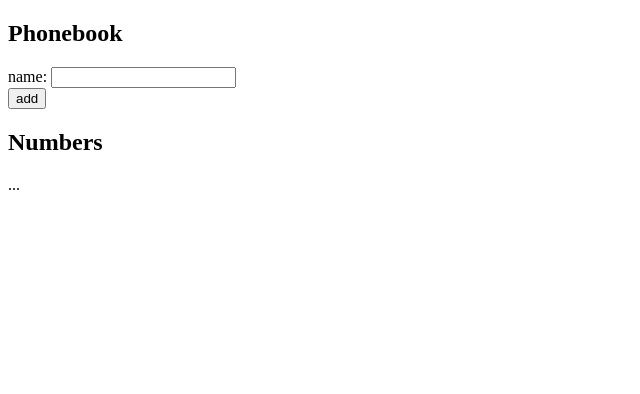
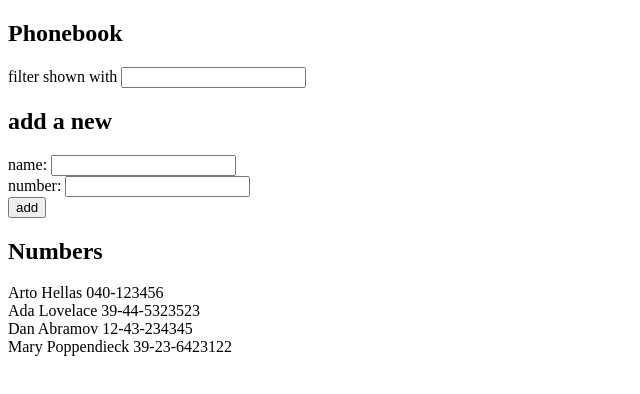
Before and after one commit to saperez17/fullstack-part-2-phonebook, a React (Create React App) app: page / in a window 1280 px wide. Shown: the top 394 px of the page, without its empty margins (0-640 px from the left). Built offline with nearby package versions, Linux system fonts and the light colour scheme; data requests are answered from the project's data file.

Commit message:
starting app for exercises 2.15

```diff
--- /dev/null
+++ b/db.json
@@ -0,0 +1,24 @@
+{
+  "persons":[
+    {
+      "name": "Arto Hellas",
+      "number": "040-123456",
+      "id": 1
+    },
+    {
+      "name": "Ada Lovelace",
+      "number": "39-44-5323523",
+      "id": 2
+    },
+    {
+      "name": "Dan Abramov",
+      "number": "12-43-234345",
+      "id": 3
+    },
+    {
+      "name": "Mary Poppendieck",
+      "number": "39-23-6423122",
+      "id": 4
+    }
+  ]
+}
--- a/src/App.js
+++ b/src/App.js
@@ -1,23 +1,104 @@
-import { useState } from "react";
+import axios from "axios";
+import { useState, useEffect } from "react";
 import "./styles.css";
 
+const Filter = ({ onChangeSearch, filterInputValue }) => {
+  return (
+    <div>
+      filter shown with{" "}
+      <input onChange={onChangeSearch} value={filterInputValue} />
+    </div>
+  );
+};
+
+const PersonForm = ({ formSubmitHandler, inputHandler, newContact }) => {
+  return (
+    <form onSubmit={formSubmitHandler}>
+      <div>
+        name:{" "}
+        <input name="name" onChange={inputHandler} value={newContact.name} />
+      </div>
+      <div>
+        number:{" "}
+        <input
+          name="number"
+          onChange={inputHandler}
+          value={newContact.number}
+        />
+      </div>
+      <div>
+        <button type="submit">add</button>
+      </div>
+    </form>
+  );
+};
+
+const Person = ({ name, number, id }) => {
+  return (
+    <div key={id}>
+      {name} {number}
+    </div>
+  );
+};
+const Persons = ({ contacts }) => {
+  return (
+    <div>
+      {contacts.map((person, key) => (
+        <Person name={person.name} number={person.number} id={person.id}/>
+      ))}
+    </div>
+  );
+};
 const App = () => {
-  const [persons, setPersons] = useState([{ name: "Arto Hellas" }]);
-  const [newName, setNewName] = useState("");
+  const [persons, setPersons] = useState([
+  ]);
+  const [newContact, setNewContact] = useState({ name: "", number: "" });
+  const [filter, setFilter] = useState("");
 
+  useEffect(()=>{
+    axios.get("http://localhost:3001/persons")
+    .then(response=>{
+      console.log(response.data)
+      setPersons(response.data)
+    })
+  }, [])
+  const inputHandler = (e) => {
+    setNewContact((prevState) => ({
+      ...prevState,
+      [e.target.name]: e.target.value
+    }));
+  };
+
+  const formSubmitHandler = (e) => {
+    e.preventDefault();
+    let userSearch = persons.find((person) => person.name === newContact.name);
+    if (!userSearch) {
+      setPersons((prevState) => [...persons, { name: newContact.name }]);
+      setNewContact({ name: "", number: "" });
+    } else alert(`${newContact.name} is already added to phonebook`);
+  };
+
+  const onChangeSearch = (e) => {
+    setFilter(e.target.value);
+  };
+
+  const fileredContacts = persons.filter((person) =>
+    person.name.toLowerCase().startsWith(filter.toLowerCase())
+  );
   return (
     <div>
       <h2>Phonebook</h2>
-      <form>
-        <div>
-          name: <input />
-        </div>
-        <div>
-          <button type="submit">add</button>
-        </div>
-      </form>
+
+      <Filter onChangeSearch={onChangeSearch} filterInputValue={filter} />
+
+      <h2>add a new</h2>
+      <PersonForm
+        formSubmitHandler={formSubmitHandler}
+        inputHandler={inputHandler}
+        newContact={newContact}
+      />
       <h2>Numbers</h2>
-      ...
+      <Persons contacts={fileredContacts} />
     </div>
   );
 };
```
Also changed, not shown: package.json (+14 -3 lines), 2 other files (tests, documents, lock files or other folders).
